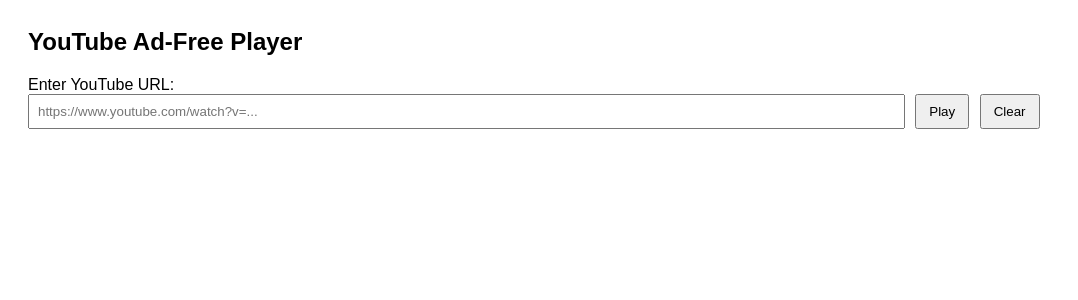
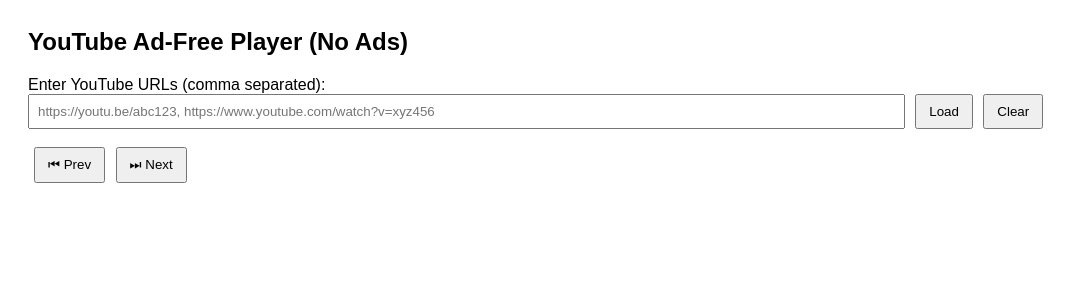
Before and after one commit to pratik30111991/adfree-proxy, a Flask app: page / in a window 1280 px wide. Shown: the top 300 px of the page, without its empty margins (0-1078 px from the left). Run offline with Flask 3, Linux system fonts and the light colour scheme.

Commit message:
Update index.html

```diff
--- a/templates/index.html
+++ b/templates/index.html
@@ -8,37 +8,71 @@
     input[type=text]{width:70%;padding:8px}
     button{padding:8px 12px;margin-left:6px}
     .frame{margin-top:18px}
+    .controls{margin-top:10px}
   </style>
 </head>
 <body>
-  <h2>YouTube Ad-Free Player</h2>
-  <form onsubmit="loadVideo(); return false;">
-    <label>Enter YouTube URL:</label><br>
-    <input type="text" id="yturl" placeholder="https://www.youtube.com/watch?v=..." required>
-    <button type="submit">Play</button>
-    <button type="button" onclick="document.getElementById('yturl').value=''">Clear</button>
+  <h2>YouTube Ad-Free Player (No Ads)</h2>
+  <form onsubmit="loadVideos(); return false;">
+    <label>Enter YouTube URLs (comma separated):</label><br>
+    <input type="text" id="yturls"
+           placeholder="https://youtu.be/abc123, https://www.youtube.com/watch?v=xyz456" required>
+    <button type="submit">Load</button>
+    <button type="button" onclick="document.getElementById('yturls').value=''">Clear</button>
   </form>
 
   <div class="frame" id="player"></div>
+  <div class="controls">
+    <button onclick="prevVideo()">⏮ Prev</button>
+    <button onclick="nextVideo()">⏭ Next</button>
+  </div>
 
   <script>
-    function loadVideo() {
-      let url = document.getElementById('yturl').value.trim();
-      if (!url) return;
-      let videoId = "";
+    let videoList = [];
+    let currentIndex = 0;
+
+    function extractId(url) {
+      try {
         if (url.includes("v=")) {
-        videoId = new URL(url).searchParams.get("v");
+          return new URL(url).searchParams.get("v");
         } else if (url.includes("youtu.be/")) {
-        videoId = url.split("youtu.be/")[1];
+          return url.split("youtu.be/")[1].split("?")[0];
         }
-      if (videoId) {
+      } catch {}
+      return "";
+    }
+
+    function loadVideos() {
+      let input = document.getElementById('yturls').value.trim();
+      if (!input) return;
+
+      videoList = input.split(",").map(u => extractId(u.trim())).filter(v => v);
+      currentIndex = 0;
+
+      if (videoList.length > 0) {
+        playVideo(videoList[currentIndex]);
+      } else {
+        document.getElementById('player').innerHTML = "<p style='color:red'>No valid YouTube URLs</p>";
+      }
+    }
+
+    function playVideo(videoId) {
       document.getElementById('player').innerHTML =
         `<iframe width="560" height="315"
           src="https://www.youtube-nocookie.com/embed/${videoId}?autoplay=1&modestbranding=1&rel=0"
           frameborder="0" allow="autoplay; encrypted-media" allowfullscreen></iframe>`;
-      } else {
-        document.getElementById('player').innerHTML = "<p style='color:red'>Invalid YouTube URL</p>";
     }
+
+    function nextVideo() {
+      if (videoList.length === 0) return;
+      currentIndex = (currentIndex + 1) % videoList.length;
+      playVideo(videoList[currentIndex]);
+    }
+
+    function prevVideo() {
+      if (videoList.length === 0) return;
+      currentIndex = (currentIndex - 1 + videoList.length) % videoList.length;
+      playVideo(videoList[currentIndex]);
     }
   </script>
 </body>
```
Lines whose indentation alone changed are shown as unchanged.
